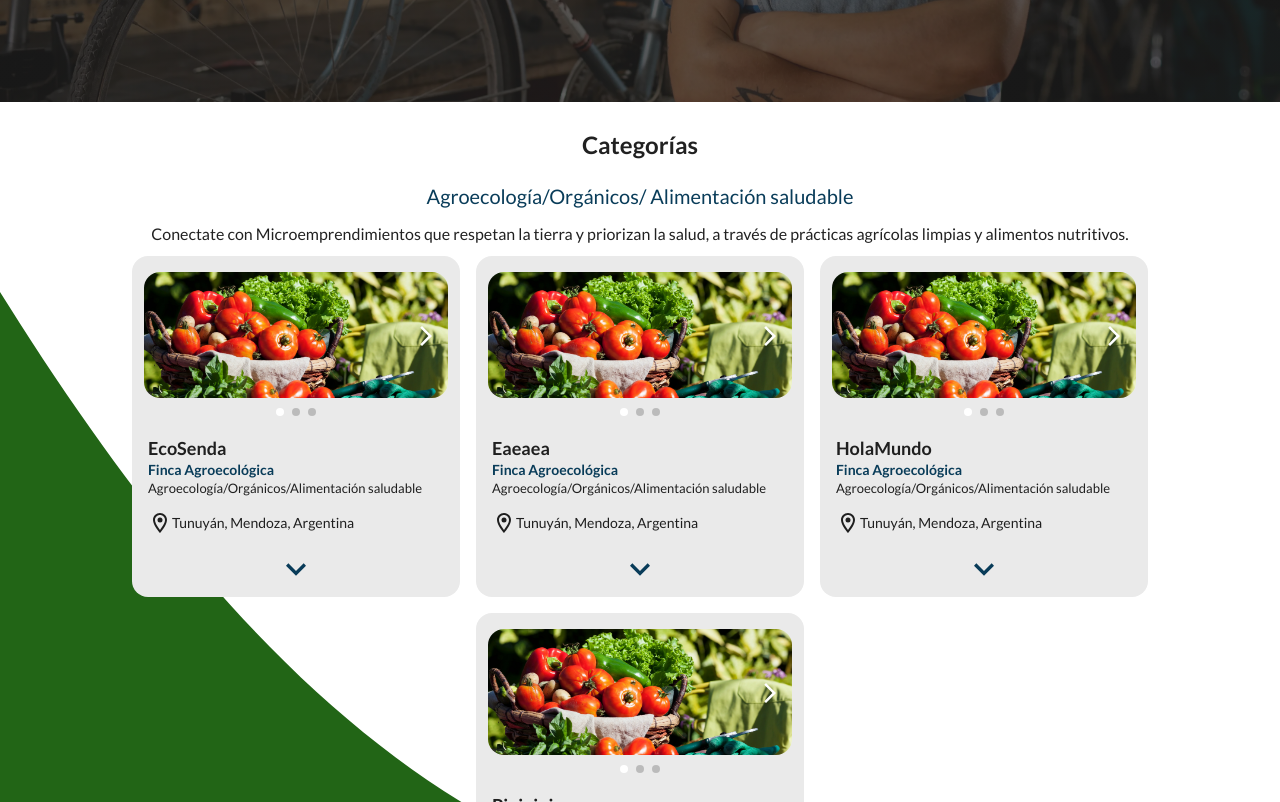
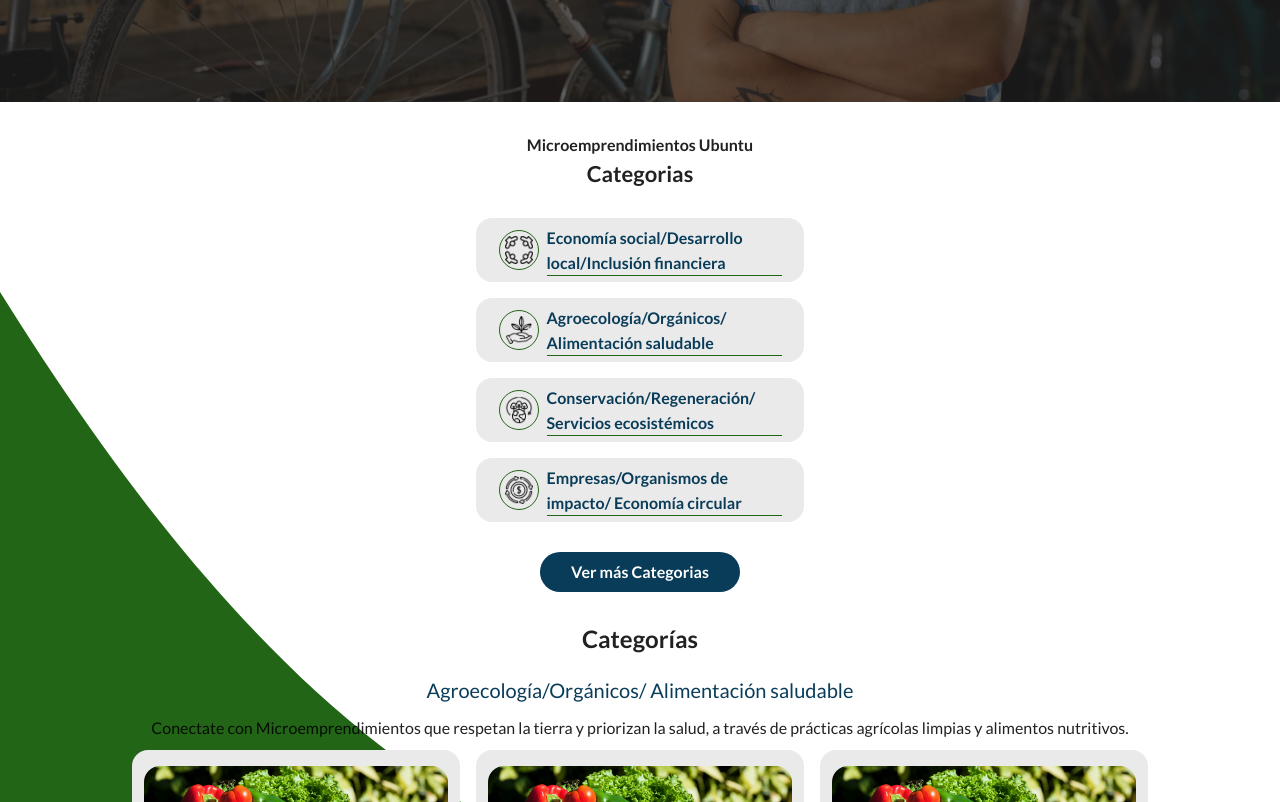
Before and after one commit to TomiCaratti13/SemilleroUbuntuFront, a React (Vite) app: page /microemprendimientos in a window 1280 px wide. Shown: the part 440-1242 px from the top of the page. Built offline with nearby package versions, Linux system fonts and the light colour scheme.

Commit message:
Add buttons and map categories

```diff
--- a/src/components/MapCategorias.jsx
+++ b/src/components/MapCategorias.jsx
@@ -1,6 +1,6 @@
-
-import CardCategoria from './CardCategoria'
-import { Container, Box, Typography, Button } from '@mui/material'
+import CardCategoria from './CardCategoria';
+import { Container, Box, Typography, Button } from '@mui/material';
+import { Link } from 'react-router-dom';
 
 export const MapCategorias = ({ categorias }) => (
   <Container
@@ -10,16 +10,14 @@ export const MapCategorias = ({ categorias }) => (
       alignItems: 'center',
       flexDirection: 'column',
       gap: '4px',
-    }}
-  >
+    }}>
     <Typography
       variant="h3"
       sx={{
         fontSize: '16px',
         lineHeight: '25px',
-        fontWeight: 600
-      }}
-    >
+        fontWeight: 600,
+      }}>
       Microemprendimientos Ubuntu
     </Typography>
     <Typography
@@ -28,9 +26,8 @@ export const MapCategorias = ({ categorias }) => (
         fontSize: '22px',
         lineHeight: '25px',
         fontWeight: 600,
-        mb: '12px'
-      }}
-    >
+        mb: '12px',
+      }}>
       Categorias
     </Typography>
     <Box>
@@ -42,6 +39,7 @@ export const MapCategorias = ({ categorias }) => (
         />
       ))}
     </Box>
+    <Link to="/microemprendimientos">
       <Button
         sx={{
           width: '200px',
@@ -54,19 +52,18 @@ export const MapCategorias = ({ categorias }) => (
           backgroundColor: 'azul.main',
           '&:hover': {
             backgroundColor: 'azul.main',
-        }
-      }}
-    >
+          },
+        }}>
         <Typography
           sx={{
             fontWeight: '700',
             fontSize: '16px',
             lineHeight: '30px',
             textAlign: 'center',
-        }}
-      >
+          }}>
           Ver más Categorias
         </Typography>
       </Button>
+    </Link>
   </Container>
-)
+);
--- a/src/views/Header.jsx
+++ b/src/views/Header.jsx
@@ -129,9 +129,6 @@ function Header(props) {
               style={{
                 textDecoration: 'none',
                 color: 'inherit',
-                // justifyContent: 'flex-end',
-                // display: 'flex',
-                // flexGrow: 1,
               }}>
               <IconButton
                 color="inherit"
--- a/src/views/Login.jsx
+++ b/src/views/Login.jsx
@@ -6,7 +6,6 @@ import avatarGoogle from '/avatarGoogle.png'
 import LoginButton from '../components/LoginButton';
 
 export default function Login() {
-
   return (
     <Box
       sx={{
--- a/src/views/SectionMicroemprendimientos.jsx
+++ b/src/views/SectionMicroemprendimientos.jsx
@@ -3,12 +3,15 @@ import { Container, Typography, Box } from '@mui/material';
 import microemprendimientos from '../utils/mocks/Microemprendimientos.json';
 import { MapMicroemprendimientos } from '../components/MapMicroemprendmientos';
 import { VectorGreen } from '../components/VectorGreen';
+import { MapCategorias } from '../components/MapCategorias';
+import  Categorias  from '../utils/mocks/Categorias';
 
 export const SectionMicroemprendmientos = () => {
   const sectionPublicaiones = {
     category: 'MICROEMPRENDIMIENTOS',
     title: 'Invertí sostenible',
-    description: 'Explorá las categorías y encontrá la inversión sostenible que mejor se ajuste a tus metas financieras',
+    description:
+      'Explorá las categorías y encontrá la inversión sostenible que mejor se ajuste a tus metas financieras',
     img: '/webp/backgroundMicroemprendimiento.webp',
   };
 
@@ -38,6 +41,7 @@ export const SectionMicroemprendmientos = () => {
           display: 'flex',
           flexWrap: 'wrap',
         }}>
+        <MapCategorias categorias={Categorias} />
         <Typography
           variant="h4"
           sx={{
```
Lines whose indentation alone changed are shown as unchanged.
